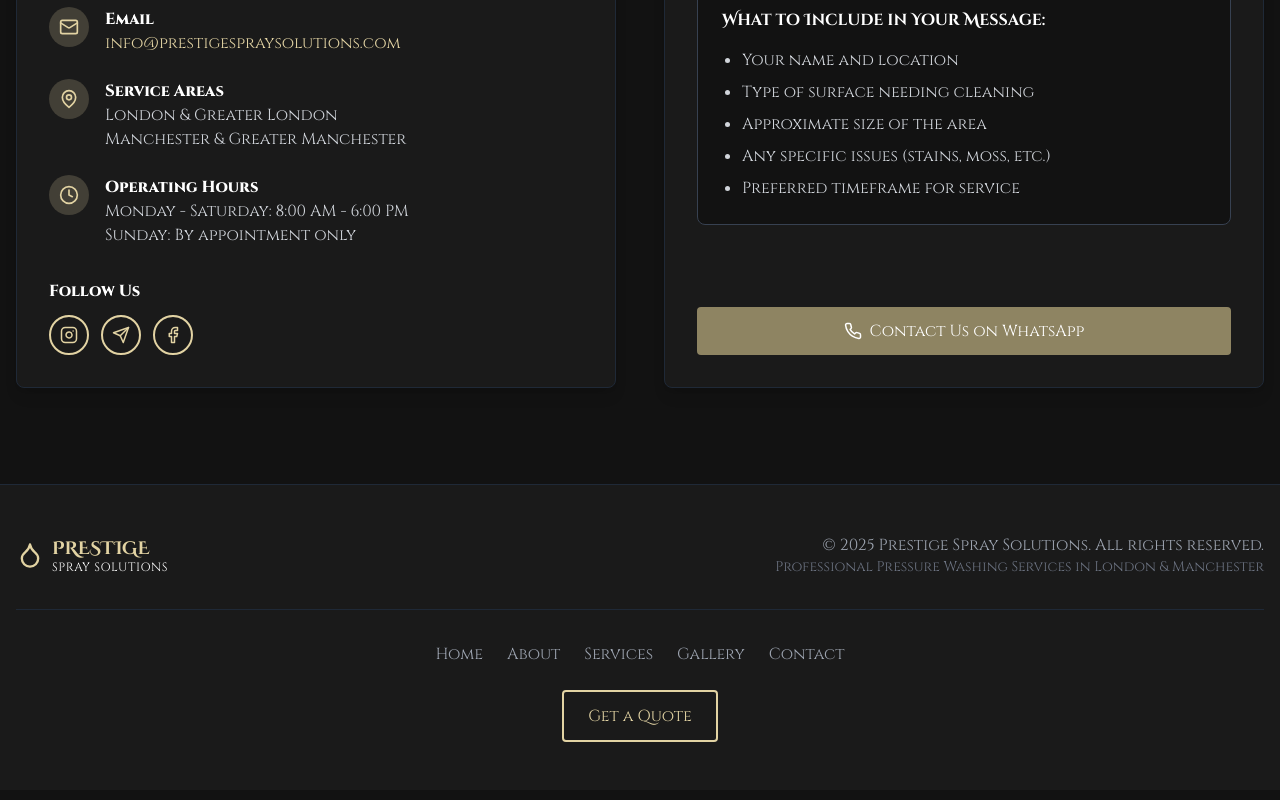
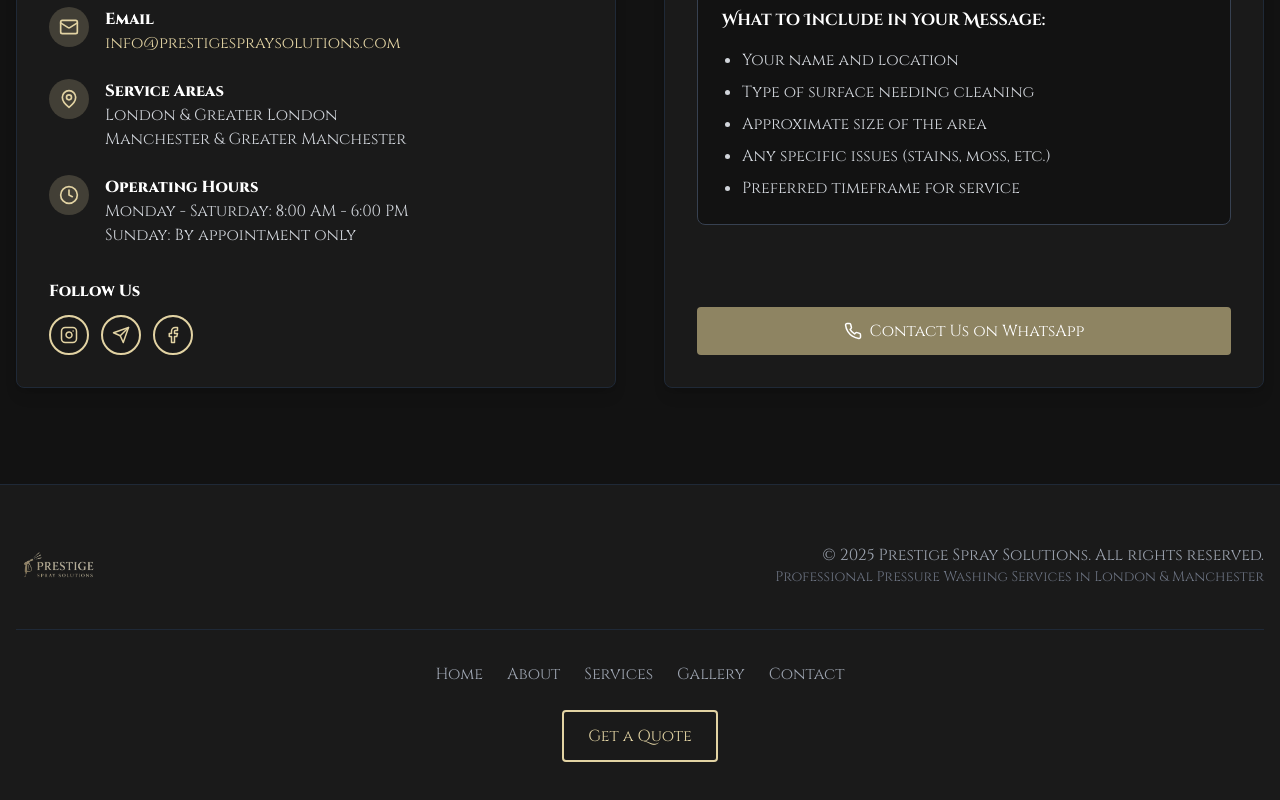
Before and after one commit to abzkay1/simple-hero-greetings, a React (Vite) app: page / in a window 1280 px wide. Shown: the part 5778-6578 px from the top of the page. Built offline with nearby package versions, Linux system fonts and the light colour scheme.

Commit message:
Replace text with logo image
Replaces the text-based logo in the Footer component with an image.

```diff
--- a/src/components/Footer.tsx
+++ b/src/components/Footer.tsx
@@ -8,14 +8,12 @@ const Footer: React.FC = () => {
     <footer className="py-12 bg-dark-secondary border-t border-gray-800">
       <div className="container">
         <div className="flex flex-col md:flex-row justify-between items-center gap-6">
-          <div className="flex items-center gap-2">
-            <Droplet className="text-gold" size={28} />
-            <div>
-              <h3 className="font-cinzel-decorative text-lg font-bold text-gold">
-                PRESTIGE
-              </h3>
-              <p className="text-xs tracking-wider -mt-1 text-white">SPRAY SOLUTIONS</p>
-            </div>
+          <div>
+            <img
+              src="/lovable-uploads/c0bd17a7-2770-4419-994c-ea146646ed39.png"
+              alt="Prestige Spray Solutions"
+              className="h-14 md:h-16 w-auto"
+            />
           </div>
 
           <div>
```
Also changed, not shown: public/lovable-uploads/c0bd17a7-2770-4419-994c-ea146646ed39.png (added).
